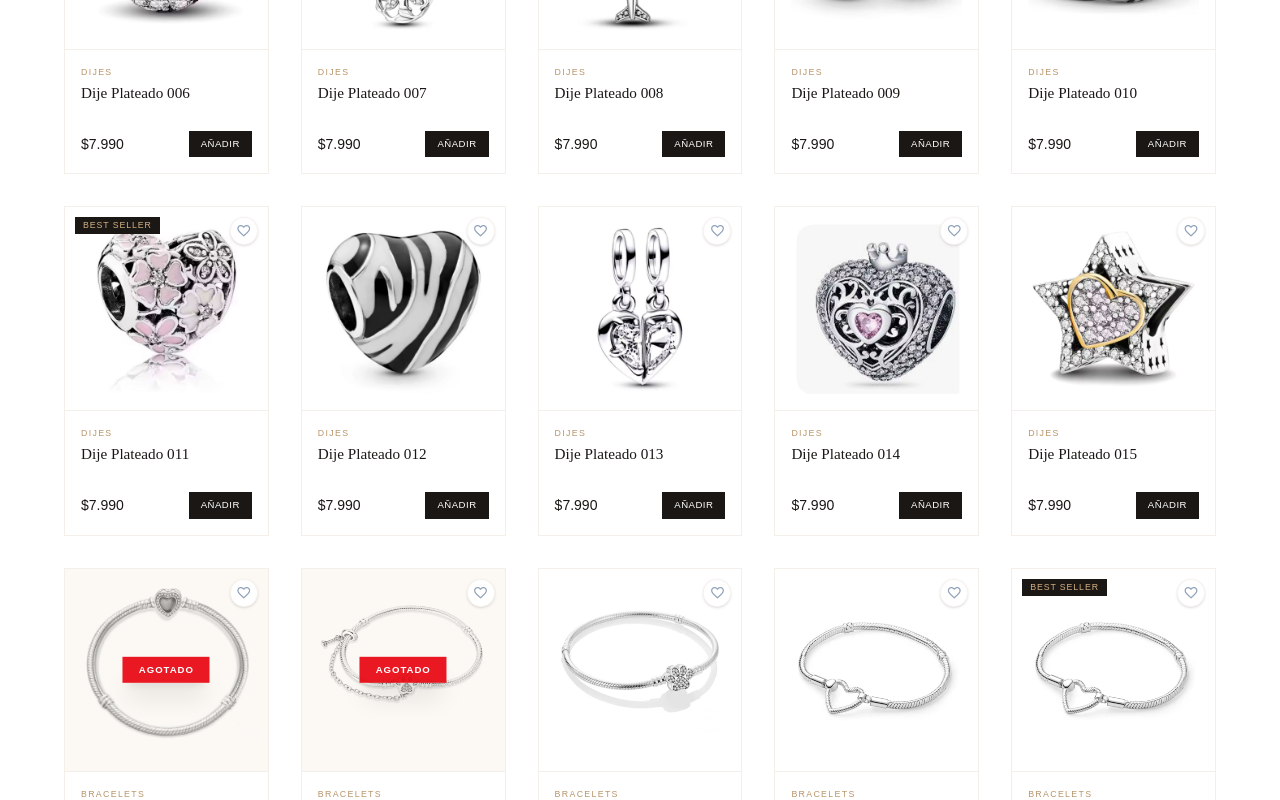
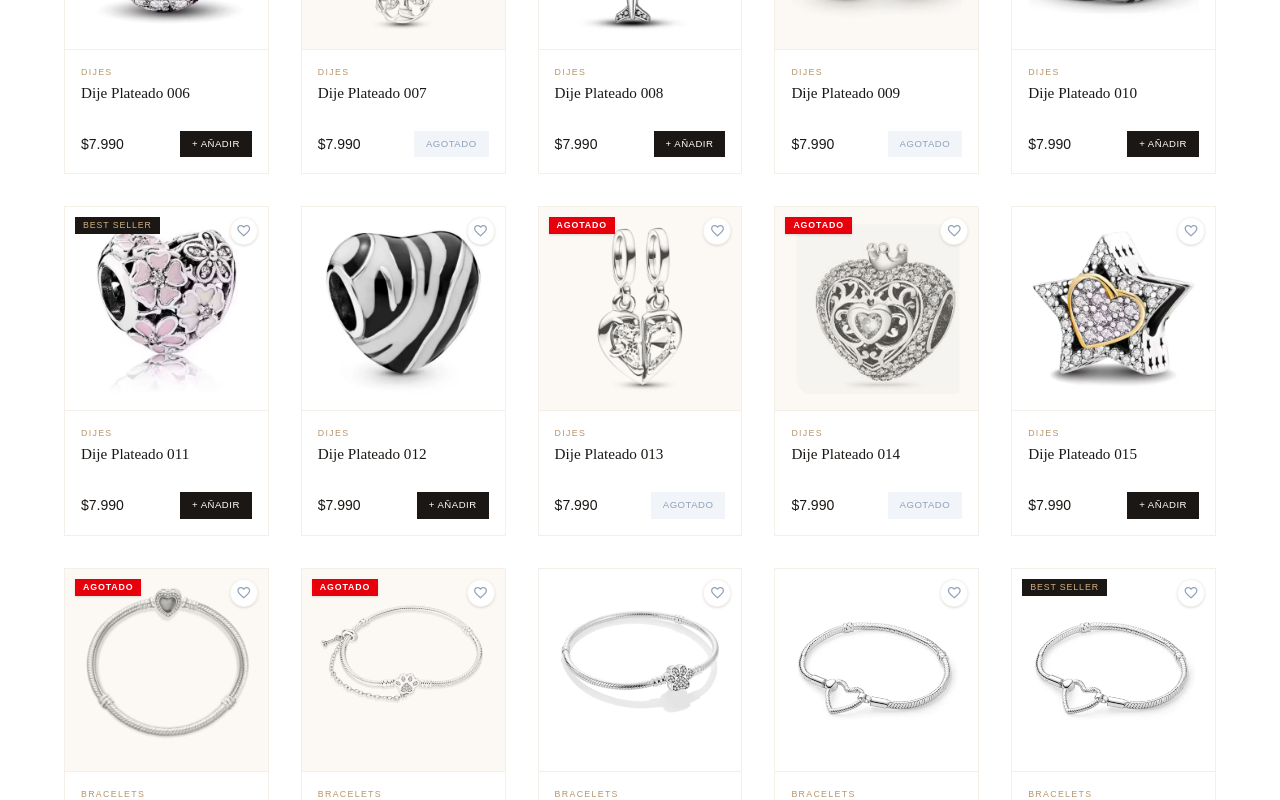
Before and after one commit to ElberSaldias/tienda-nachi-joyas, a React (Vite) app: page / in a window 1280 px wide. Shown: the part 1620-2420 px from the top of the page. Built offline with nearby package versions, Linux system fonts and the light colour scheme.

Commit message:
Update product stock and UI

```diff
--- a/src/App.jsx
+++ b/src/App.jsx
@@ -188,8 +188,8 @@ const ProductCard = ({ product, isFavorite, onToggleFavorite, onAddToCart, isSto
         className={`w-full h-full object-cover transition-transform duration-700 group-hover:scale-110 ${product.stock === 0 ? 'grayscale opacity-70' : ''}`}
       />
       {product.stock === 0 ? (
-        <span className="absolute top-1/2 left-1/2 -translate-x-1/2 -translate-y-1/2 bg-red-600/90 text-white text-[0.6rem] tracking-widest uppercase px-4 py-1.5 z-20 font-bold shadow-xl">
-          Agotado
+        <span className="absolute top-2.5 left-2.5 bg-red-600 text-white text-[0.55rem] tracking-widest uppercase px-2 py-0.5 z-20 font-bold shadow-sm">
+          AGOTADO
         </span>
       ) : product.tag && (
         <span className="absolute top-2.5 left-2.5 bg-dark dark:bg-gold text-gold-light dark:text-white text-[0.55rem] tracking-widest uppercase px-2 py-0.5">
@@ -223,7 +223,7 @@ const ProductCard = ({ product, isFavorite, onToggleFavorite, onAddToCart, isSto
             : 'bg-dark dark:bg-gold text-white hover:bg-gold dark:hover:bg-white dark:hover:text-dark transition-all'
             }`}
         >
-          {product.stock === 0 ? 'Fin' : isStockReached ? 'Máximo en bolsa' : 'Añadir'}
+          {product.stock === 0 ? 'AGOTADO' : isStockReached ? 'Máximo en bolsa' : '+ Añadir'}
         </button>
       </div>
     </div>
--- a/src/data/products.js
+++ b/src/data/products.js
@@ -18,7 +18,7 @@ export const products = [
         price: 7990,
         image: "/products/dijes/002_blanco.jpg",
         tag: null,
-        stock: 1
+        stock: 0
     },
     {
         id: 3,
@@ -68,7 +68,7 @@ export const products = [
         price: 7990,
         image: "/products/dijes/007_blanco.jpg",
         tag: null,
-        stock: 1
+        stock: 0
     },
     {
         id: 8,
@@ -88,7 +88,7 @@ export const products = [
         price: 7990,
         image: "/products/dijes/009_blanco.jpg",
         tag: null,
-        stock: 1
+        stock: 0
     },
     {
         id: 10,
@@ -128,7 +128,7 @@ export const products = [
         price: 7990,
         image: "/products/dijes/013_blanco.jpg",
         tag: null,
-        stock: 1
+        stock: 0
     },
     {
         id: 14,
@@ -138,7 +138,7 @@ export const products = [
         price: 7990,
         image: "/products/dijes/014_blanco.jpg",
         tag: null,
-        stock: 1
+        stock: 0
     },
     {
         id: 15,
@@ -229,7 +229,7 @@ export const products = [
         price: 14990,
         image: "/products/pulseras/P008_blanco.jpg",
         tag: null,
-        stock: 1
+        stock: 0
     },
     {
         id: 24,
```
